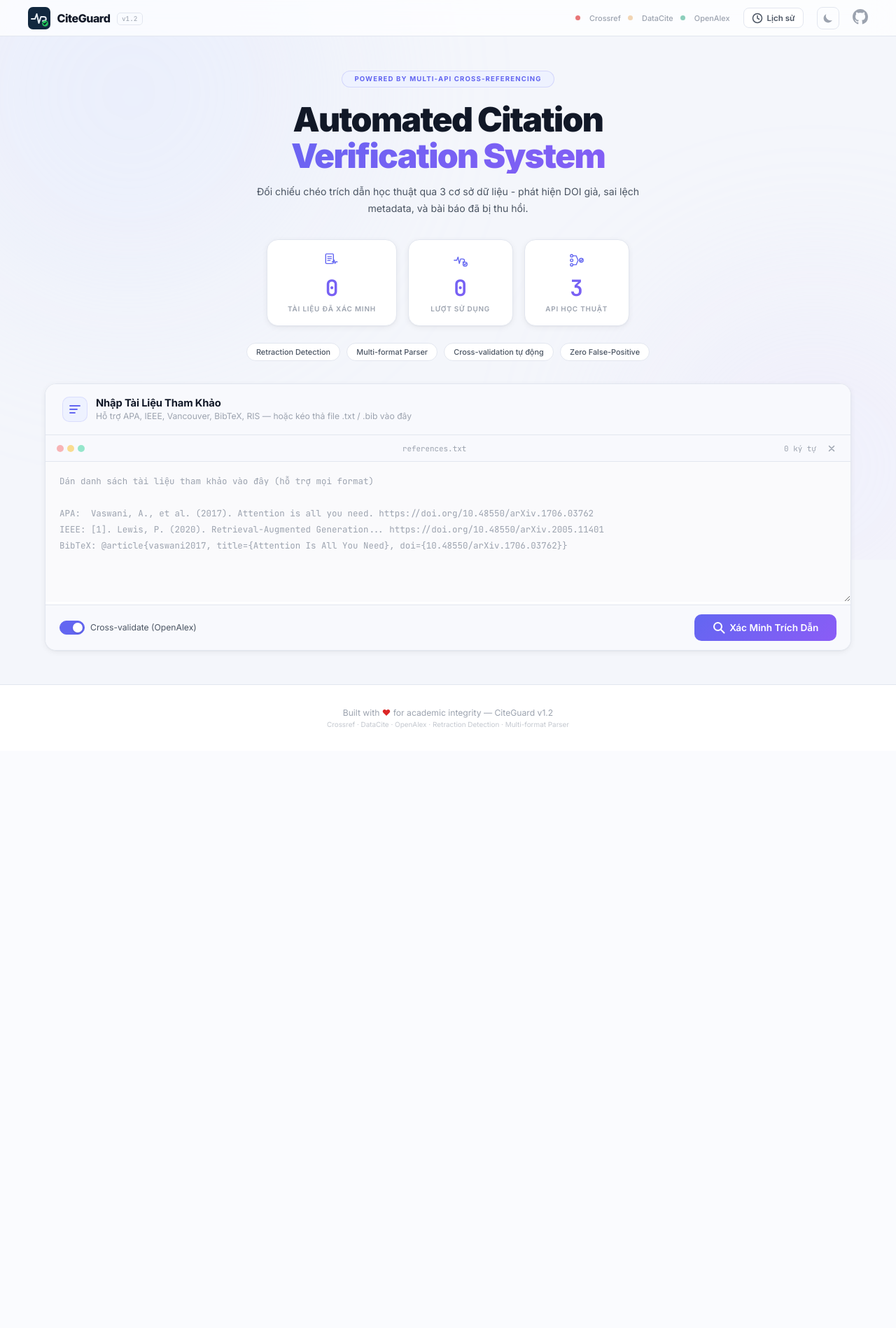
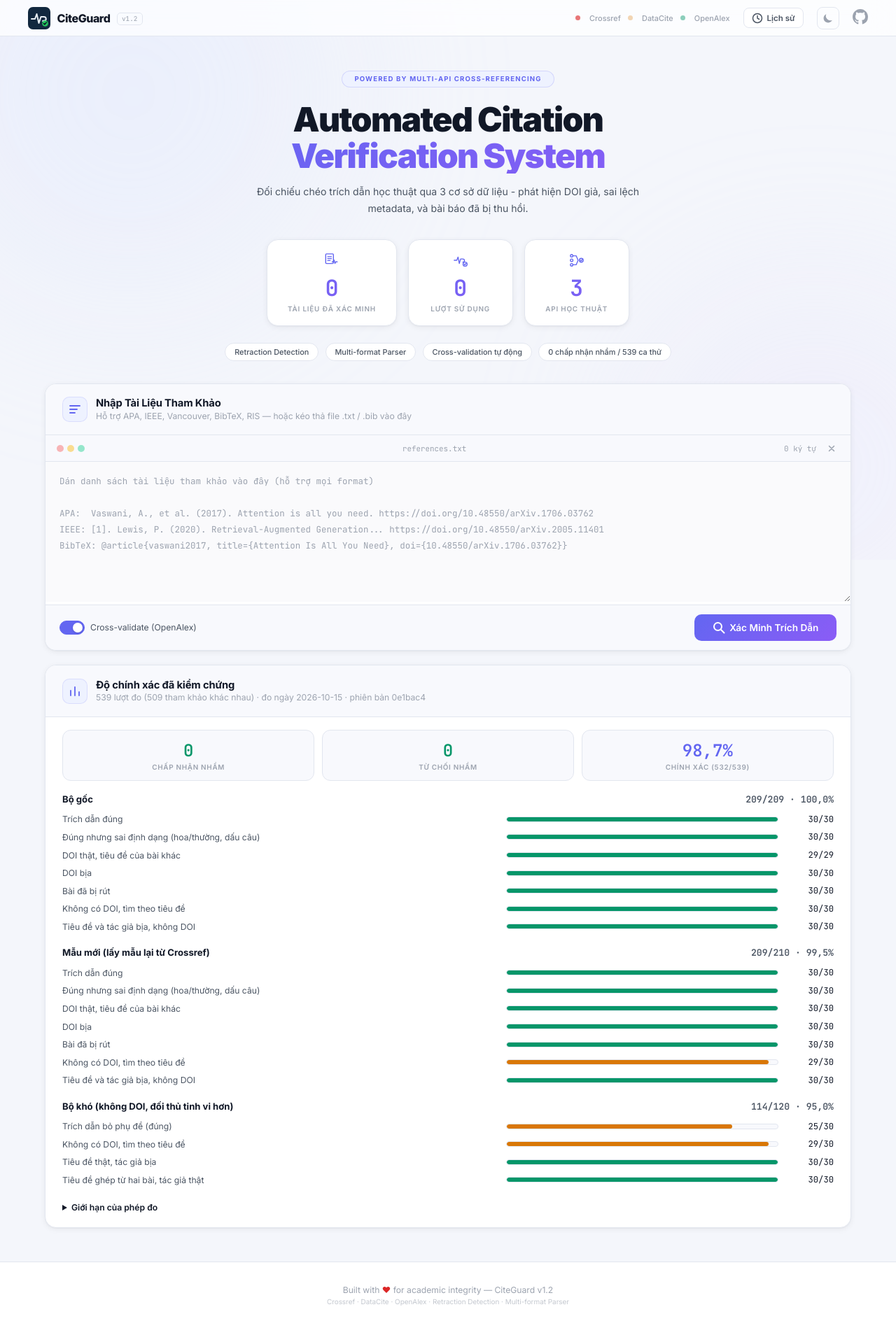
Before and after one commit to YCN-AFS/Citation-Verifier, a Flask app: page / in a window 1280 px wide. Shown: the whole page at 70% size. Before the commit the page ends 1041 px from the top, so only its background shows below. Run offline with Flask 3, Linux system fonts and the light colour scheme; data that the repository does not hold is empty.

Commit message:
feat: show benchmark results in README and web UI
- benchmark/summary.json is the single source of truth for the measured
  results (3 sets, 539 evaluations / 509 distinct references)
- /api/benchmark serves it with derived totals; the UI renders a panel with
  per-class bars, the headline figures and the measurement caveats
- README: Benchmark section; the absolute zero false-positive claim is
  replaced by the measured figure; hero tag shows it too
- tests keep summary.json, the case files, the endpoint and the README in
  agreement

```diff
--- a/static/app.js
+++ b/static/app.js
@@ -628,3 +628,67 @@ editor.addEventListener('drop', (e) => {
         }
     });
 })();
+
+
+// ─── Benchmark panel ─────────────────────────────────────────
+function el(tag, cls, text) {
+    const n = document.createElement(tag);
+    if (cls) n.className = cls;
+    if (text !== undefined) n.textContent = text;
+    return n;
+}
+
+function fmtPct(x) { return x.toLocaleString('vi-VN', { minimumFractionDigits: 1, maximumFractionDigits: 1 }) + '%'; }
+
+function loadBenchmark() {
+    fetch('/api/benchmark')
+        .then(r => r.ok ? r.json() : null)
+        .then(b => { if (b) renderBenchmark(b); })
+        .catch(() => { /* panel simply stays hidden */ });
+}
+
+function renderBenchmark(b) {
+    const t = b.totals;
+    $('benchSubtitle').textContent =
+        `${t.cases} lượt đo (${b.unique_references} tham khảo khác nhau) · đo ngày ${b.measured_on} · phiên bản ${b.code_version}`;
+
+    const head = $('benchHeadline');
+    [
+        [`${t.false_accepts}`, 'Chấp nhận nhầm', 'bench__stat--good'],
+        [`${t.false_rejects}`, 'Từ chối nhầm', 'bench__stat--good'],
+        [fmtPct(t.accuracy), `Chính xác (${t.correct}/${t.cases})`, 'bench__stat--accent'],
+    ].forEach(([num, label, cls]) => {
+        const c = el('div', 'bench__stat ' + cls);
+        c.append(el('div', 'bench__stat-num', num), el('div', 'bench__stat-label', label));
+        head.append(c);
+    });
+
+    const sets = $('benchSets');
+    b.sets.forEach(s => {
+        const box = el('div', 'bench__set');
+        const title = el('div', 'bench__set-title');
+        title.append(el('span', '', s.label_vi), el('span', 'bench__set-score', `${s.correct}/${s.cases} · ${fmtPct(s.accuracy)}`));
+        box.append(title);
+        s.classes.forEach(c => {
+            const row = el('div', 'bench__row');
+            const bar = el('div', 'bench__bar');
+            const fill = el('span', c.correct === c.total ? '' : 'partial');
+            fill.style.width = (100 * c.correct / c.total) + '%';
+            bar.append(fill);
+            row.append(el('span', '', c.label_vi), bar, el('span', 'bench__num', `${c.correct}/${c.total}`));
+            row.title = `Kết quả đúng: ${c.expected}`;
+            box.append(row);
+        });
+        sets.append(box);
+    });
+
+    const ul = $('benchCaveats');
+    b.caveats_vi.forEach(x => ul.append(el('li', '', x)));
+    $('benchSection').classList.remove('hidden');
+
+    // Replace the generic hero tag with the measured figure (only if there is one).
+    const tag = $('heroBenchTag');
+    if (tag && t.false_accepts === 0) tag.textContent = `0 chấp nhận nhầm / ${t.cases} ca thử`;
+}
+
+loadBenchmark();
--- a/static/style.css
+++ b/static/style.css
@@ -376,3 +376,25 @@ body{font-family:var(--font);background:var(--bg-page);color:var(--text);min-hei
     .hero__feature-tag{font-size:.6rem;padding:.22rem .55rem}
     .history-dropdown{width:calc(100vw - 2rem);right:-1rem}
 }
+
+/* ─── Benchmark panel ─── */
+.bench{margin-top:1.25rem}
+.bench__body{padding:1.15rem 1.5rem 1.35rem}
+.bench__headline{display:grid;grid-template-columns:repeat(auto-fit,minmax(150px,1fr));gap:.65rem;margin-bottom:1.15rem}
+.bench__stat{background:var(--bg-elevated);border:1px solid var(--border);border-radius:var(--radius);padding:.8rem;text-align:center}
+.bench__stat-num{font-size:1.5rem;font-weight:800;font-family:var(--mono)}
+.bench__stat-label{font-size:.62rem;color:var(--text-dim);text-transform:uppercase;letter-spacing:.07em;font-weight:600;margin-top:.1rem}
+.bench__stat--good .bench__stat-num{color:var(--green)}
+.bench__stat--accent .bench__stat-num{color:var(--accent)}
+.bench__set{margin-top:1rem}
+.bench__set-title{display:flex;justify-content:space-between;gap:.75rem;font-size:.82rem;font-weight:700;margin-bottom:.45rem}
+.bench__set-score{font-family:var(--mono);color:var(--text-secondary);font-weight:600;white-space:nowrap}
+.bench__row{display:grid;grid-template-columns:minmax(0,1.6fr) minmax(90px,1fr) 4.2rem;gap:.75rem;align-items:center;padding:.3rem 0;font-size:.76rem;color:var(--text-secondary)}
+.bench__bar{height:8px;border-radius:99px;background:var(--bg-elevated);border:1px solid var(--border);overflow:hidden}
+.bench__bar > span{display:block;height:100%;background:var(--green);border-radius:99px}
+.bench__bar > span.partial{background:var(--yellow)}
+.bench__num{font-family:var(--mono);text-align:right;color:var(--text)}
+.bench__caveats{margin-top:1.15rem;font-size:.76rem;color:var(--text-secondary)}
+.bench__caveats summary{cursor:pointer;font-weight:600;color:var(--text)}
+.bench__caveats ul{margin:.5rem 0 0 1.1rem;display:flex;flex-direction:column;gap:.35rem}
+@media (max-width:560px){.bench__row{grid-template-columns:minmax(0,1fr) 3.6rem}.bench__bar{display:none}}
--- a/templates/index.html
+++ b/templates/index.html
@@ -144,7 +144,7 @@
                 <span class="hero__feature-tag">Retraction Detection</span>
                 <span class="hero__feature-tag">Multi-format Parser</span>
                 <span class="hero__feature-tag">Cross-validation tự động</span>
-                <span class="hero__feature-tag">Zero False-Positive</span>
+                <span class="hero__feature-tag" id="heroBenchTag">Conservative Matching</span>
             </div>
         </div>
     </header>
@@ -298,6 +298,30 @@
             <!-- Cards -->
             <div class="cards" id="cardsContainer"></div>
         </section>
+
+        <!-- Benchmark (measured accuracy) -->
+        <section class="panel bench hidden" id="benchSection">
+            <div class="panel__header">
+                <div class="panel__icon">
+                    <svg width="20" height="20" viewBox="0 0 20 20" fill="none">
+                        <path d="M4 16V9M10 16V4M16 16v-5" stroke="currentColor" stroke-width="1.8"
+                            stroke-linecap="round" />
+                    </svg>
+                </div>
+                <div>
+                    <h2 class="panel__title">Độ chính xác đã kiểm chứng</h2>
+                    <p class="panel__subtitle" id="benchSubtitle">Đo trên bộ trích dẫn có đáp án đã biết</p>
+                </div>
+            </div>
+            <div class="bench__body">
+                <div class="bench__headline" id="benchHeadline"></div>
+                <div class="bench__sets" id="benchSets"></div>
+                <details class="bench__caveats">
+                    <summary>Giới hạn của phép đo</summary>
+                    <ul id="benchCaveats"></ul>
+                </details>
+            </div>
+        </section>
     </main>
 
     <!-- Toast -->
--- a/webapp.py
+++ b/webapp.py
@@ -7,11 +7,13 @@ Provides a visual, interactive UI with side-by-side comparison of
 cited text vs ground truth.
 """
 
+import json
 import logging
 import re
 import secrets
 from concurrent.futures import ThreadPoolExecutor
 from datetime import datetime
+from pathlib import Path
 
 from flask import Flask, g, jsonify, render_template, request
 from flask_cors import CORS
@@ -156,6 +158,43 @@ def _run_verification(text, cross_validate, owner, progress_cb=None):
         owner=owner,
     )
     return response
+
+
+_BENCHMARK_FILE = Path(__file__).parent / "benchmark" / "summary.json"
+
+
+def _benchmark_summary():
+    """Benchmark results (benchmark/summary.json) plus derived totals, or None."""
+    try:
+        data = json.loads(_BENCHMARK_FILE.read_text(encoding="utf-8"))
+    except (OSError, ValueError):
+        return None
+    cases = correct = 0
+    for s in data["sets"]:
+        s["cases"] = sum(c["total"] for c in s["classes"])
+        s["correct"] = sum(c["correct"] for c in s["classes"])
+        s["accuracy"] = round(100 * s["correct"] / s["cases"], 1) if s["cases"] else 0.0
+        cases += s["cases"]
+        correct += s["correct"]
+    data["totals"] = {
+        "cases": cases,
+        "correct": correct,
+        "accuracy": round(100 * correct / cases, 1) if cases else 0.0,
+        "false_accepts": sum(s["false_accepts"] for s in data["sets"]),
+        "false_rejects": sum(s["false_rejects"] for s in data["sets"]),
+    }
+    return data
+
+
+@app.route("/api/benchmark")
+def benchmark():
+    """Measured accuracy of the verifier on the labeled benchmark sets."""
+    data = _benchmark_summary()
+    if data is None:
+        return jsonify({"error": "Benchmark results not available"}), 404
+    resp = jsonify(data)
+    resp.headers["Cache-Control"] = "public, max-age=3600"
+    return resp
 
 
 @app.route("/api/verify", methods=["POST"])
```
Also changed, not shown: benchmark/summary.json (added, +64 -0 lines), tests/test_phase8.py (added, +89 -0 lines), README.md.
